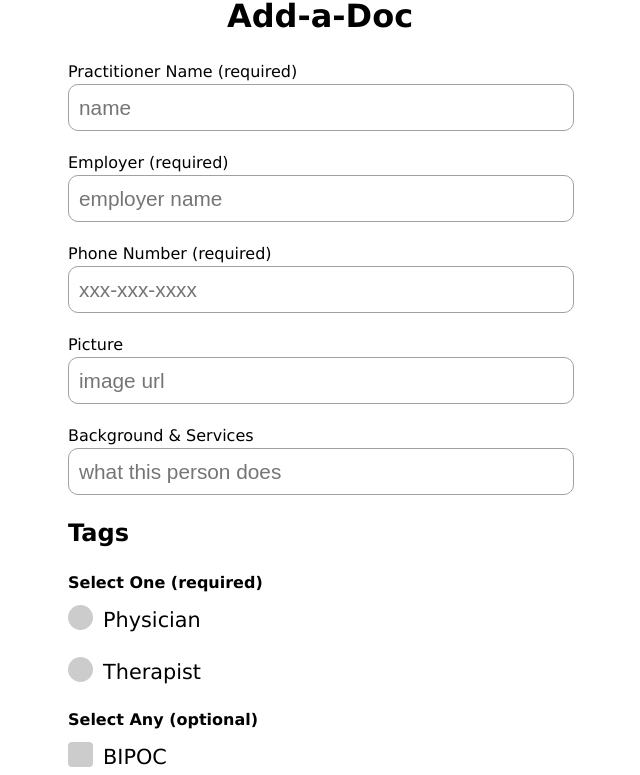
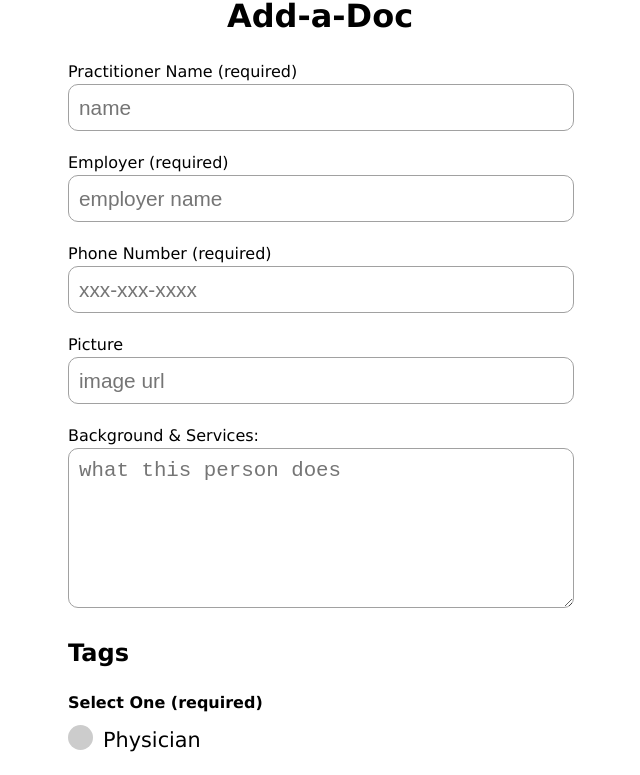
Before and after one commit to AwrenNuit/safer-care-coop, a React (Create React App) app: page /add-a-doc in a window 1280 px wide. Shown: the part 373-1148 px from the top of the page, without its empty margins (320-960 px from the left). Built offline with nearby package versions, Linux system fonts and the light colour scheme; no server answers; the database is empty.

Commit message:
switched one text input to textarea

```diff
--- a/src/components/AddPractitioner/NewPractitioner.js
+++ b/src/components/AddPractitioner/NewPractitioner.js
@@ -190,13 +190,16 @@ export default function NewPractitioner() {
               type="text"
               value={image}
             />
-            <Input
-              label="Background & Services"
-              placeholder="what this person does"
-              setValue={setBio}
-              type="text"
-              value={bio}
-            />
+            <div style={{ marginTop: "20px" }}>
+              <label>Background & Services: </label>
+              <textarea
+                className="form-textarea"
+                onChange={(e) => setBio(e.target.value)}
+                placeholder="what this person does"
+                rows="6"
+                value={bio}
+              ></textarea>
+            </div>
           </div>
 
           <div style={{ marginTop: "20px" }}>
```
